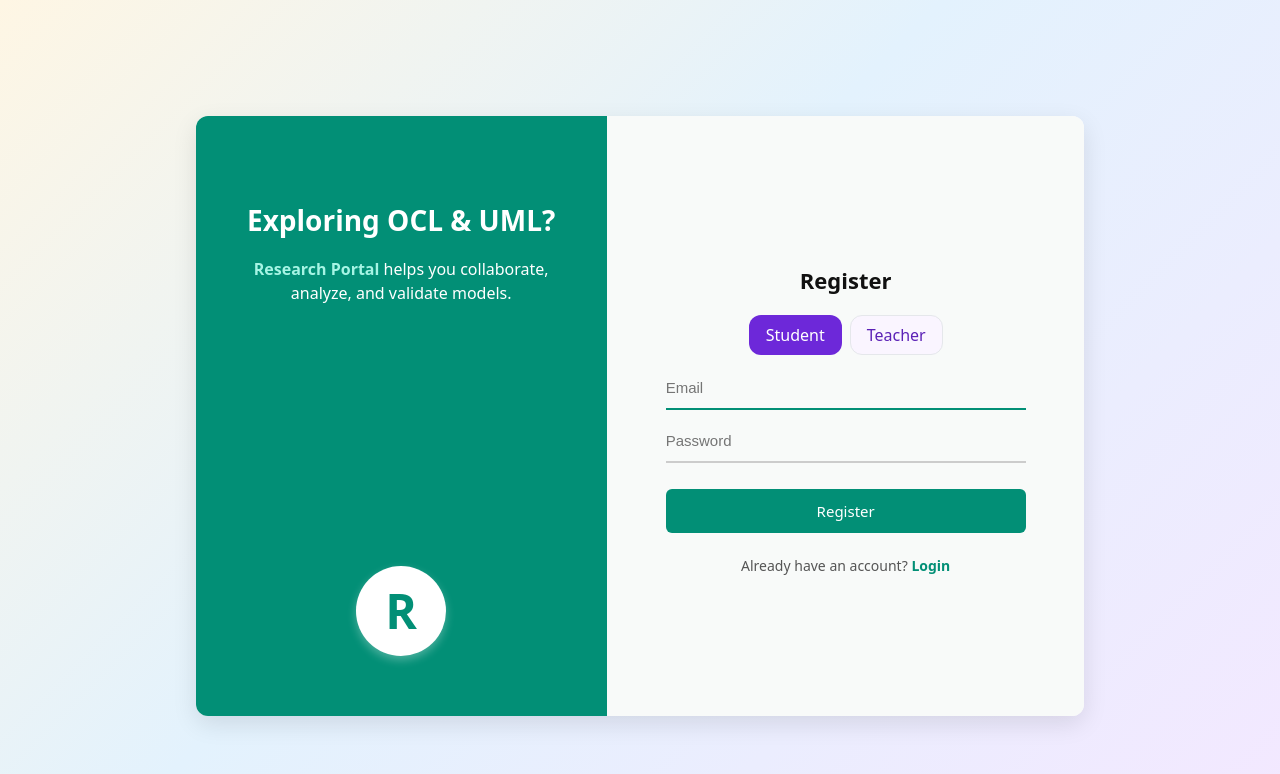
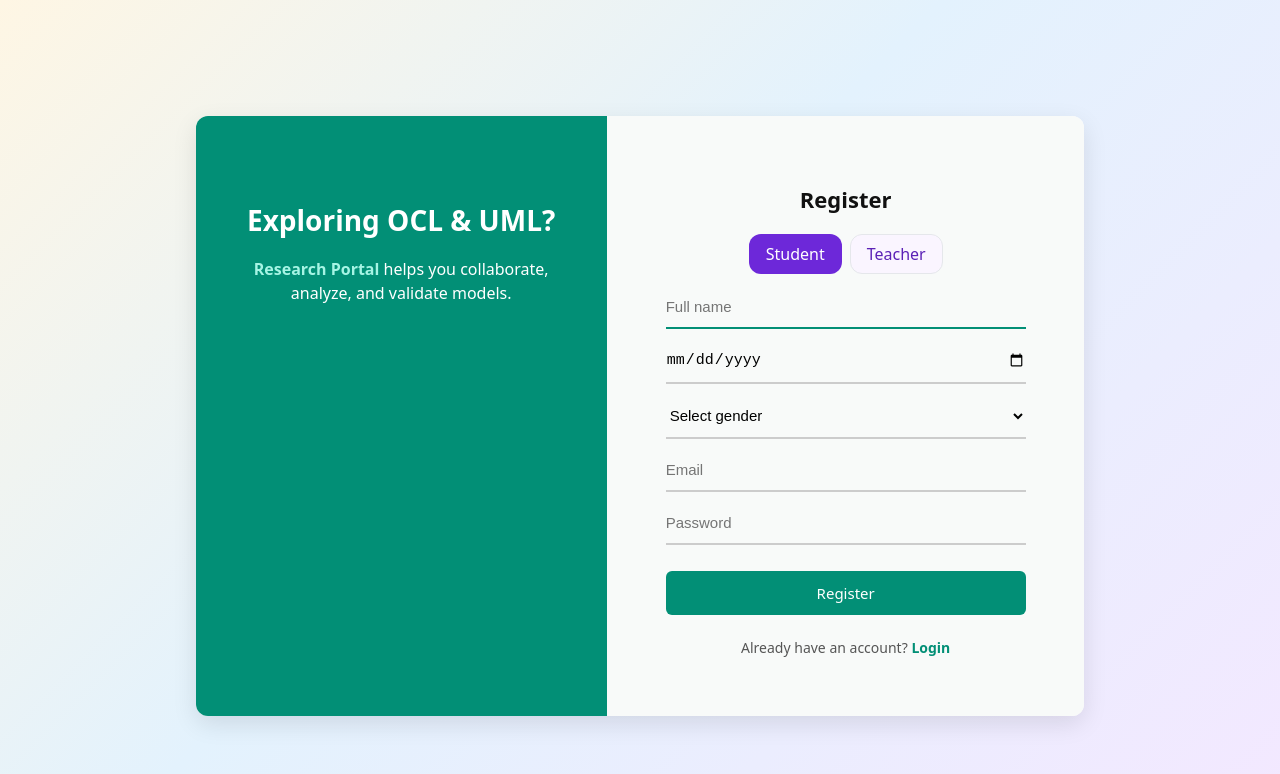
Before and after one commit to Raphael9143/Thesis, a React (Vite) app in the folder frontend/: page /register in a window 1280 px wide. Shown: the top 774 px of the page. Built offline with nearby package versions, Linux system fonts and the light colour scheme.

Commit message:
[update] component login/register form for researcher page

```diff
--- a/frontend/services/userAPI.js
+++ b/frontend/services/userAPI.js
@@ -6,9 +6,9 @@ const userAPI = {
   login: ({ email, password }) =>
     axiosClient.post("auth/login", { email, password }),
 
-  // Đăng ký: nhận email, password, role
-  register: ({ email, password, role }) =>
-    axiosClient.post("auth/register", { email, password, role }),
+  // Đăng ký: nhận email, password, role (UPPER), full_name, dob, gender (UPPER)
+  register: ({ email, password, role, full_name, dob, gender }) =>
+    axiosClient.post("auth/register", { email, password, role, full_name, dob, gender }),
   getProfile: () => axiosClient.get("auth/profile"),
 
   // User management (add more as needed)
--- a/frontend/src/assets/styles/auth.css
+++ b/frontend/src/assets/styles/auth.css
@@ -127,6 +127,7 @@
   outline: none;
   font-size: 15px;
   transition: border-color 0.3s ease;
+  color: #000;
 }
 
 .auth-line-input:focus {
--- /dev/null
+++ b/frontend/src/components/auth/AuthForm.jsx
@@ -0,0 +1,158 @@
+import React, { useState } from 'react';
+import RoleTabs from './RoleTabs';
+import { Link } from 'react-router-dom';
+import userAPI from '../../../services/userAPI';
+import '../../assets/styles/auth.css';
+import '../../assets/styles/ui.css';
+
+export default function AuthForm({
+  type = 'login',
+  roles = [
+    { value: 'student', label: 'Student' },
+    { value: 'teacher', label: 'Teacher' },
+    { value: 'researcher', label: 'Researcher' },
+  ],
+  title,
+  subtitle,
+  onSuccess,
+  showSwitch = true,
+  initialRole,
+}) {
+  const [email, setEmail] = useState('');
+  const [password, setPassword] = useState('');
+  const [fullName, setFullName] = useState('');
+  const [dateOfBirth, setDateOfBirth] = useState('');
+  const [gender, setGender] = useState('');
+  const [role, setRole] = useState(initialRole || roles[0].value);
+  const [message, setMessage] = useState('');
+  const [loading, setLoading] = useState(false);
+
+  const handleSubmit = async (e) => {
+    e.preventDefault();
+    setMessage('');
+    setLoading(true);
+    try {
+      let data;
+      if (type === 'login') {
+        data = await userAPI.login({ email, password });
+      } else {
+        const roleUpper = (role || '').toString().toUpperCase();
+        const genderUpper = (gender || '').toString().toUpperCase();
+        data = await userAPI.register({
+          email,
+          password,
+          role: roleUpper,
+          full_name: fullName,
+          dob: dateOfBirth,
+          gender: genderUpper,
+        });
+      }
+      if (!data.success) {
+        setMessage(data.message || (type === 'login' ? 'Wrong email or password!' : 'Failed to register, please try again!'));
+        return;
+      }
+      if (type === 'login' && roles.length === 2) {
+        const userRole = (data.data?.user?.role ?? '').toString().toLowerCase();
+        if (role === 'student' && userRole !== 'student') {
+          setMessage("This account isn't a student account!");
+          return;
+        }
+        if (role === 'teacher' && userRole !== 'teacher') {
+          setMessage("This account isn't a teacher account!");
+          return;
+        }
+      }
+      sessionStorage.setItem('isLogin', 'true');
+      sessionStorage.setItem('token', data.data.token);
+      setMessage(type === 'login' ? 'Successfully login!' : 'Successfully registering.');
+      if (onSuccess) onSuccess(data);
+    } catch (err) {
+      setMessage(err?.response?.data?.message || 'Server error!');
+    } finally {
+      setLoading(false);
+    }
+  };
+
+  return (
+    <div className="form-container">
+      {title && <h3>{title}</h3>}
+      {subtitle && <div style={{ color: '#64748b', marginBottom: 8 }}>{subtitle}</div>}
+      {roles.length > 1 && (
+        <RoleTabs
+          role={role}
+          onChange={setRole}
+          options={roles.map(r => ({ value: r.value, label: r.label }))}
+        />
+      )}
+      <form onSubmit={handleSubmit} className="auth-line-form">
+        {type === 'register' && (
+          <input
+            className="auth-line-input"
+            type="text"
+            placeholder="Full name"
+            value={fullName}
+            onChange={(e) => setFullName(e.target.value)}
+            required
+            autoFocus
+          />
+        )}
+        {type === 'register' && (
+          <input
+            className="auth-line-input"
+            type="date"
+            value={dateOfBirth}
+            onChange={(e) => setDateOfBirth(e.target.value)}
+            required
+          />
+        )}
+        {type === 'register' && (
+          <select
+            className="auth-line-input"
+            value={gender}
+            onChange={(e) => setGender(e.target.value)}
+            required
+          >
+            <option value="" disabled>Select gender</option>
+            <option value="male">Male</option>
+            <option value="female">Female</option>
+            <option value="other">Other</option>
+          </select>
+        )}
+        <input
+          className="auth-line-input"
+          type="email"
+          placeholder="Email"
+          value={email}
+          onChange={(e) => setEmail(e.target.value)}
+          required
+          autoFocus={type !== 'register'}
+        />
+        <input
+          className="auth-line-input"
+          type="password"
+          placeholder="Password"
+          value={password}
+          onChange={(e) => setPassword(e.target.value)}
+          required
+        />
+        <button type="submit" className="auth-line-btn" disabled={loading}>
+          {loading ? (type === 'login' ? 'Logging in...' : 'Registering...') : (type === 'login' ? 'Login' : 'Register')}
+        </button>
+        {showSwitch && (
+          <p className="switch">
+            {type === 'login' ? (
+              <>
+                Don't have any accounts? <Link to="/register">Register</Link>
+              </>
+            ) : (
+              <>
+                Already have an account? <Link to="/education">Login</Link>
+              </>
+            )}
+          </p>
+        )}
+      </form>
+      {message && <div className="message">{message}</div>}
+    </div>
+  );
+}
--- a/frontend/src/pages/EducationLogin.jsx
+++ b/frontend/src/pages/EducationLogin.jsx
@@ -1,46 +1,10 @@
-import React, { useState } from 'react';
+import React from 'react';
 import { Link } from 'react-router-dom';
-import userAPI from '../../services/userAPI';
-import RoleTabs from '../components/auth/RoleTabs';
+import AuthForm from '../components/auth/AuthForm';
 import '../assets/styles/auth.css';
 import '../assets/styles/ui.css';
 
 export default function EducationLogin() {
-  const [email, setEmail] = useState('');
-  const [password, setPassword] = useState('');
-  const [role, setRole] = useState('student');
-  const [message, setMessage] = useState('');
-  const [loading, setLoading] = useState(false);
-
-  const handleSubmit = async (e) => {
-    e.preventDefault();
-    setMessage('');
-    setLoading(true);
-    try {
-      const data = await userAPI.login({ email, password });
-      if (!data.success) {
-        setMessage(data.message || 'Wrong email or password!');
-        return;
-      }
-      const userRole = data.data?.user?.role;
-      if (role === 'student' && userRole !== 'student') {
-        setMessage('This account isn\'t a student account!');
-        return;
-      }
-      if (role === 'teacher' && userRole !== 'teacher' && userRole !== 'admin') {
-        setMessage('This account isn\'t a teacher account!');
-        return;
-      }
-      sessionStorage.setItem('isLogin', 'true');
-      sessionStorage.setItem('token', data.data.token);
-      setMessage('Successfully login!');
-    } catch (err) {
-      setMessage(err?.response?.data?.message || 'Server error!');
-    } finally {
-      setLoading(false);
-    }
-  };
-
   return (
     <div className="auth-viewport">
       <div className="auth-2col">
@@ -54,40 +18,11 @@ export default function EducationLogin() {
       </div>
 
       <div className="auth-2col-right">
-        <div className="form-container">
-          <h3>Education Login</h3>
-          <RoleTabs
-            role={role}
-            onChange={setRole}
-            options={[{ value: 'student', label: 'Student' }, { value: 'teacher', label: 'Teacher' }]}
-          />
-          <form onSubmit={handleSubmit} className="auth-line-form">
-            <input
-              className="auth-line-input"
-              type="email"
-              placeholder="Email"
-              value={email}
-              onChange={(e) => setEmail(e.target.value)}
-              required
-              autoFocus
-            />
-            <input
-              className="auth-line-input"
-              type="password"
-              placeholder="Password"
-              value={password}
-              onChange={(e) => setPassword(e.target.value)}
-              required
-            />
-            <button type="submit" className="auth-line-btn" disabled={loading}>
-              {loading ? 'Logging in...' : 'Login'}
-            </button>
-            <p className="switch">
-              Don't have any accounts? <Link to="/register">Register</Link>
-            </p>
-          </form>
-          {message && <div className="message">{message}</div>}
-        </div>
+        <AuthForm
+          type="login"
+          roles={[{ value: 'student', label: 'Student' }, { value: 'teacher', label: 'Teacher' }]}
+          title="Education Login"
+        />
       </div>
       </div>
     </div>
--- a/frontend/src/pages/RegisterPage.jsx
+++ b/frontend/src/pages/RegisterPage.jsx
@@ -1,35 +1,10 @@
-import React, { useState } from 'react';
+import React from 'react';
 import { Link } from 'react-router-dom';
-import userAPI from '../../services/userAPI';
-import RoleTabs from '../components/auth/RoleTabs';
+import AuthForm from '../components/auth/AuthForm';
 import '../assets/styles/auth.css';
 import '../assets/styles/ui.css';
 
 export default function RegisterPage() {
-  const [email, setEmail] = useState('');
-  const [password, setPassword] = useState('');
-  const [role, setRole] = useState('student');
-  const [message, setMessage] = useState('');
-  const [loading, setLoading] = useState(false);
-
-  const handleSubmit = async (e) => {
-    e.preventDefault();
-    setMessage('');
-    setLoading(true);
-    try {
-      const data = await userAPI.register({ email, password, role });
-      if (data.success) {
-        setMessage('Successfully registering.');
-      } else {
-        setMessage(data.message || 'Failed to register, please try again!');
-      }
-    } catch (err) {
-      setMessage(err?.response?.data?.message || 'Server error!');
-    } finally {
-      setLoading(false);
-    }
-  };
-
   return (
     <div className="auth-viewport">
       <div className="auth-2col">
@@ -40,46 +15,14 @@ export default function RegisterPage() {
             <span><Link to="/" className="navigate-community">Research Portal</Link></span> helps you collaborate, analyze, and validate models.
           </p>
         </div>
-        <div className="auth-logo">
-          <div className="logo-circle">R</div>
-        </div>
       </div>
 
       <div className="auth-2col-right">
-        <div className="form-container">
-          <h3>Register</h3>
-          <RoleTabs
-            role={role}
-            onChange={setRole}
-            options={[{ value: 'student', label: 'Student' }, { value: 'teacher', label: 'Teacher' }]}
-          />
-          <form onSubmit={handleSubmit} className="auth-line-form">
-            <input
-              className="auth-line-input"
-              type="email"
-              placeholder="Email"
-              value={email}
-              onChange={(e) => setEmail(e.target.value)}
-              required
-              autoFocus
-            />
-            <input
-              className="auth-line-input"
-              type="password"
-              placeholder="Password"
-              value={password}
-              onChange={(e) => setPassword(e.target.value)}
-              required
-            />
-            <button type="submit" className="auth-line-btn" disabled={loading}>
-              {loading ? 'Registering...' : 'Register'}
-            </button>
-            <p className="switch">
-              Already have an account? <Link to="/education">Login</Link>
-            </p>
-          </form>
-          {message && <div className="message">{message}</div>}
-        </div>
+        <AuthForm
+          type="register"
+          roles={[{ value: 'student', label: 'Student' }, { value: 'teacher', label: 'Teacher' }]}
+          title="Register"
+        />
       </div>
       </div>
     </div>
--- a/frontend/src/pages/ResearcherHome.jsx
+++ b/frontend/src/pages/ResearcherHome.jsx
@@ -1,39 +1,18 @@
 import React, { useState } from 'react';
 import Section from '../components/ui/Section';
 import Card from '../components/ui/Card';
-import Input from '../components/auth/Input';
-import PasswordInput from '../components/auth/PasswordInput';
 import Modal from '../components/ui/Modal';
-import userAPI from '../../services/userAPI';
+import AuthForm from '../components/auth/AuthForm';
+import '../assets/styles/home.css';
 import '../assets/styles/ui.css';
-import '../assets/styles/home.css';
 
 export default function ResearcherHome() {
-  const [showLogin, setShowLogin] = useState(false);
-  const [email, setEmail] = useState('');
-  const [password, setPassword] = useState('');
-  const [message, setMessage] = useState('');
-  const [loading, setLoading] = useState(false);
-
-  const handleLogin = async (e) => {
-    e.preventDefault();
-    setMessage('');
-    setLoading(true);
-    try {
-      const data = await userAPI.login({ email, password });
-      if (!data.success) { setMessage(data.message || 'Wrong email or password!'); return; }
-      sessionStorage.setItem('isLogin', 'true');
-      sessionStorage.setItem('token', data.data.token);
-      setMessage('Successfully Logging in!');
-    } catch (err) {
-      setMessage(err?.response?.data?.message || 'Server error!');
-    } finally {
-      setLoading(false);
-    }
-  };
+  const [showAuth, setShowAuth] = useState(false);
+  const [authType, setAuthType] = useState('login');
 
   return (
     <div className="home">
+      {/* Main hero section */}
       <section className="hero">
         <div className="hero-content">
           <h1 className="hero__title">
@@ -45,13 +24,13 @@ export default function ResearcherHome() {
           <div className="hero-buttons">
             <button
               className="btn btn-primary"
-              onClick={() => setShowLogin(true)}
+              onClick={() => { setAuthType('login'); setShowAuth(true); }}
             >
               Explore Research
             </button>
             <button
               className="btn btn-signin"
-              onClick={() => setShowLogin(true)}
+              onClick={() => { setAuthType('register'); setShowAuth(true); }}
             >
               Get Started
             </button>
@@ -79,26 +58,35 @@ export default function ResearcherHome() {
         </div>
       </section>
 
-      <Modal open={showLogin} onClose={() => setShowLogin(false)} title="Researcher Sign-in">
-        <form onSubmit={handleLogin} className="login-register-form">
-          <Input
-            label="Email"
-            type="email"
-            value={email}
-            onChange={(e) => setEmail(e.target.value)}
-            placeholder="you@lab.org"
-          />
-          <PasswordInput
-            value={password}
-            onChange={(e) => setPassword(e.target.value)}
-          />
-          <button type="submit" className="btn btn-primary" disabled={loading}>
-            {loading ? 'Logging in...' : 'Login'}
-          </button>
-        </form>
-        {message && <div className="message">{message}</div>}
+      <Modal open={showAuth} onClose={() => setShowAuth(false)} title={authType === 'login' ? 'Sign in to Research Hub' : 'Register for Research Hub'}>
+        <AuthForm
+          type={authType}
+          roles={[
+            { value: 'student', label: 'Student' },
+            { value: 'teacher', label: 'Teacher' },
+            { value: 'researcher', label: 'Researcher' },
+          ]}
+          title={authType === 'login' ? 'Sign in to Research Hub' : 'Register for Research Hub'}
+          showSwitch={false}
+          showCommunity={false}
+          onSuccess={() => setShowAuth(false)}
+        />
+        <div style={{ textAlign: 'center', marginTop: 12 }}>
+          {authType === 'login' ? (
+            <>
+              Don't have any account?{' '}
+              <button className="btn btn-signin" style={{ padding: '4px 12px', fontSize: 15 }} onClick={() => setAuthType('register')}>Register</button>
+            </>
+          ) : (
+            <>
+              Already have an account?{' '}
+              <button className="btn btn-signin" style={{ padding: '4px 12px', fontSize: 15 }} onClick={() => setAuthType('login')}>Login</button>
+            </>
+          )}
+        </div>
       </Modal>
 
+      {/* Sections below hero */}
       <div className="sections">
         <Section title="Featured Collections">
           <div className="grid grid--3">
```
